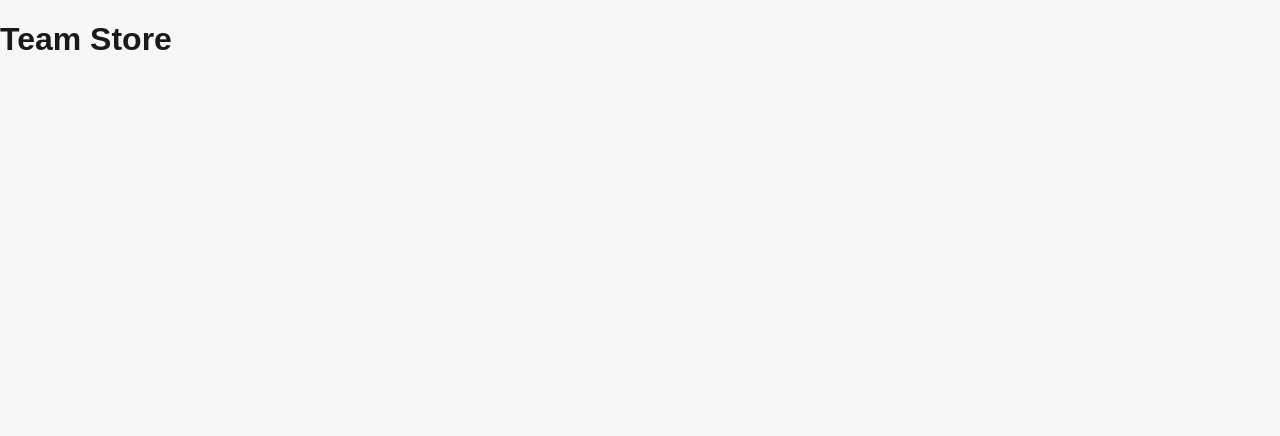
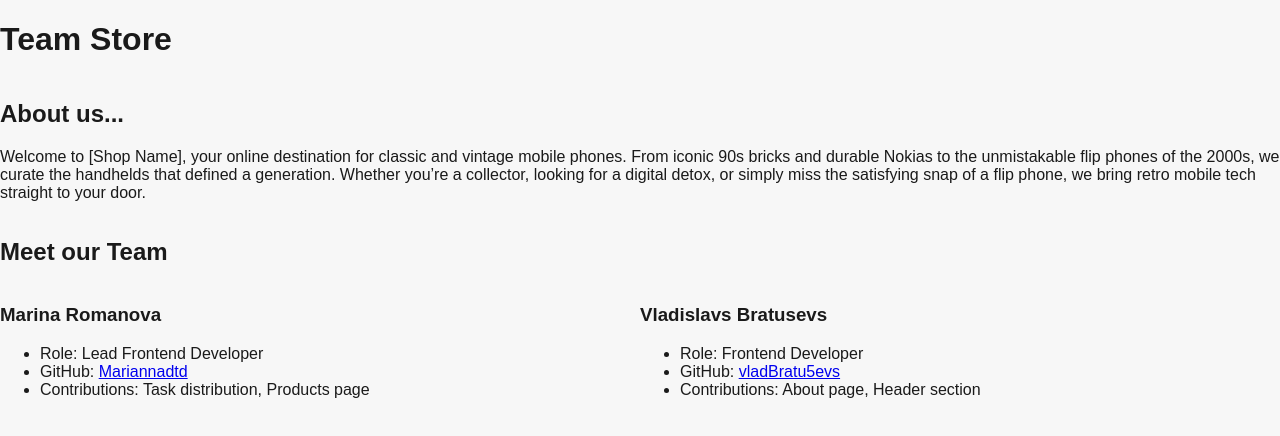
Before and after one commit to Mariannadtd/team-store, a website built with Vite: page index.html in a window 1280 px wide. Built offline with nearby package versions, Linux system fonts and the light colour scheme.

Commit message:
feat: add About page structure

```diff
--- a/src/main.ts
+++ b/src/main.ts
@@ -1,5 +1,6 @@
 import './styles/variables.css';
 import './styles/global.css';
+import { renderAboutPage } from './pages/about/about.js';
 
 const app = document.querySelector<HTMLDivElement>('#app');
 
@@ -10,3 +11,5 @@ if (!app) {
 app.innerHTML = `
   <h1>Team Store</h1>
 `;
+
+app.append(renderAboutPage());
--- a/src/pages/about/about.css
+++ b/src/pages/about/about.css
@@ -1 +1,9 @@
-/* stylelint-disable no-empty-source */
+.team-grid {
+  display: grid;
+  grid-template-columns: repeat(2, 1fr);
+}
+
+.about-container {
+  display: flex;
+  flex-direction: column;
+}
--- a/src/pages/about/about.ts
+++ b/src/pages/about/about.ts
@@ -0,0 +1,79 @@
+import './about.css';
+
+interface TeamMember {
+  name: string;
+  role: string;
+  githubNickname: string;
+  githubUrl: string;
+  contribution: string;
+}
+
+function createElement<K extends keyof HTMLElementTagNameMap>(
+  tag: K,
+  className?: string,
+  textContent?: string,
+): HTMLElementTagNameMap[K] {
+  const el = document.createElement(tag);
+  if (className) el.className = className;
+  if (textContent) el.textContent = textContent;
+  return el;
+}
+
+export function renderAboutPage(): HTMLElement {
+  const container = createElement('div', 'about-container');
+
+  const heroSection = createElement('section', 'hero-about');
+  const title = createElement('h1', 'about-title', 'About us...');
+  const subtitle = createElement(
+    'p',
+    'about-subtitle',
+    'Welcome to [Shop Name], your online destination for classic and vintage mobile phones. From iconic 90s bricks and durable Nokias to the unmistakable flip phones of the 2000s, we curate the handhelds that defined a generation. Whether you’re a collector, looking for a digital detox, or simply miss the satisfying snap of a flip phone, we bring retro mobile tech straight to your door.',
+  );
+  heroSection.append(title, subtitle);
+
+  const teamSection = createElement('section', 'team-about');
+  const teamHeading = createElement('h2', '', 'Meet our Team');
+  const teamGrid = createElement('div', 'team-grid');
+
+  const members: TeamMember[] = [
+    {
+      name: 'Marina Romanova',
+      role: 'Lead Frontend Developer',
+      githubNickname: 'Mariannadtd',
+      githubUrl: 'https://github.com/Mariannadtd',
+      contribution: 'Task distribution, Products page',
+    },
+    {
+      name: 'Vladislavs Bratusevs',
+      role: 'Frontend Developer',
+      githubNickname: 'vladBratu5evs',
+      githubUrl: 'https://github.com/vladBratu5evs',
+      contribution: 'About page, Header section',
+    },
+  ];
+
+  members.forEach((member) => {
+    const memberItem = createElement('div', 'grid-item');
+    const nameItem = createElement('h3', '', member.name);
+
+    const detailsList = createElement('ul', '');
+    const roleItem = createElement('li', '', `Role: ${member.role}`);
+
+    const gitHubItem = createElement('li', '', 'GitHub: ');
+    const gitHubLink = createElement('a', '', member.githubNickname);
+    gitHubLink.href = member.githubUrl;
+    gitHubLink.target = '_blank';
+    gitHubLink.rel = 'noopener noreferrer';
+    gitHubItem.append(gitHubLink);
+
+    const contributionItem = createElement('li', '', `Contributions: ${member.contribution}`);
+
+    detailsList.append(roleItem, gitHubItem, contributionItem);
+    memberItem.append(nameItem, detailsList);
+    teamGrid.append(memberItem);
+  });
+  teamSection.append(teamHeading, teamGrid);
+
+  container.append(heroSection, teamSection);
+  return container;
+}
```
